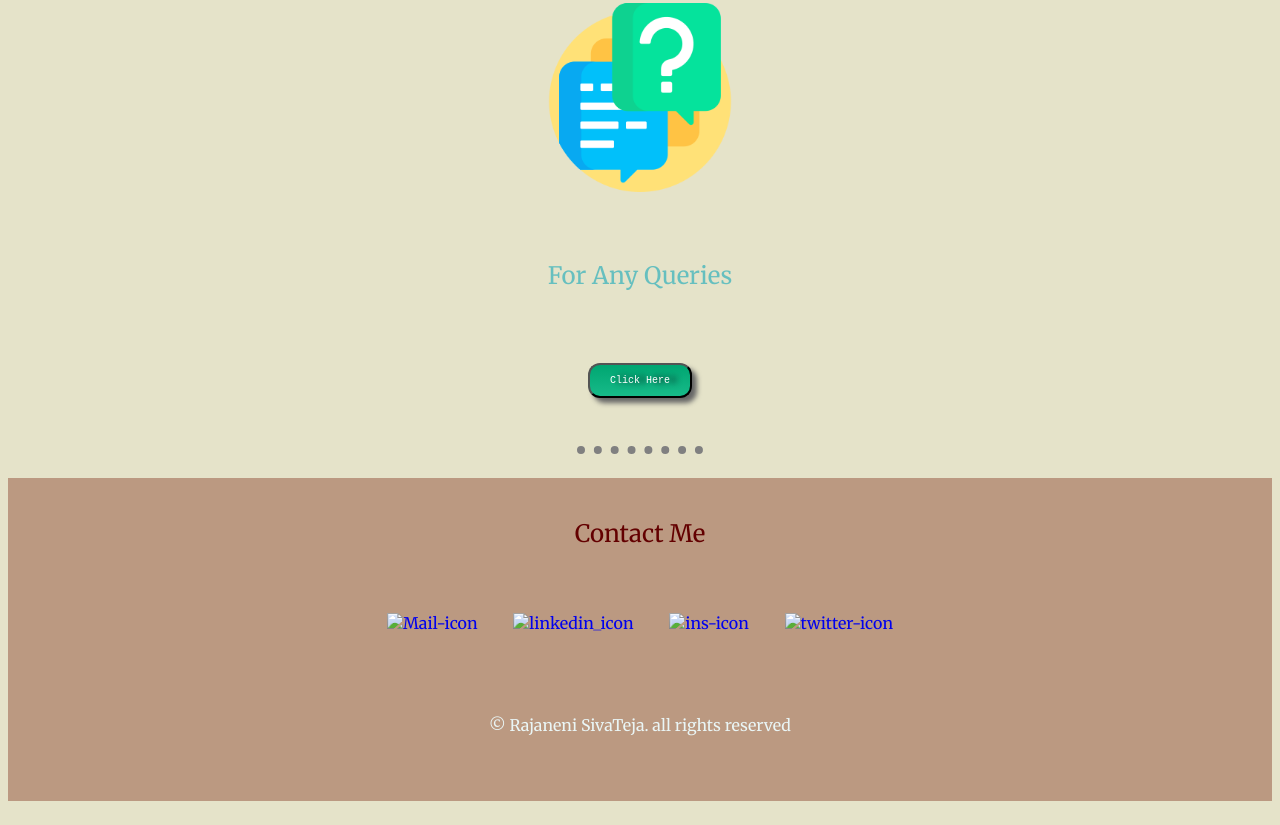
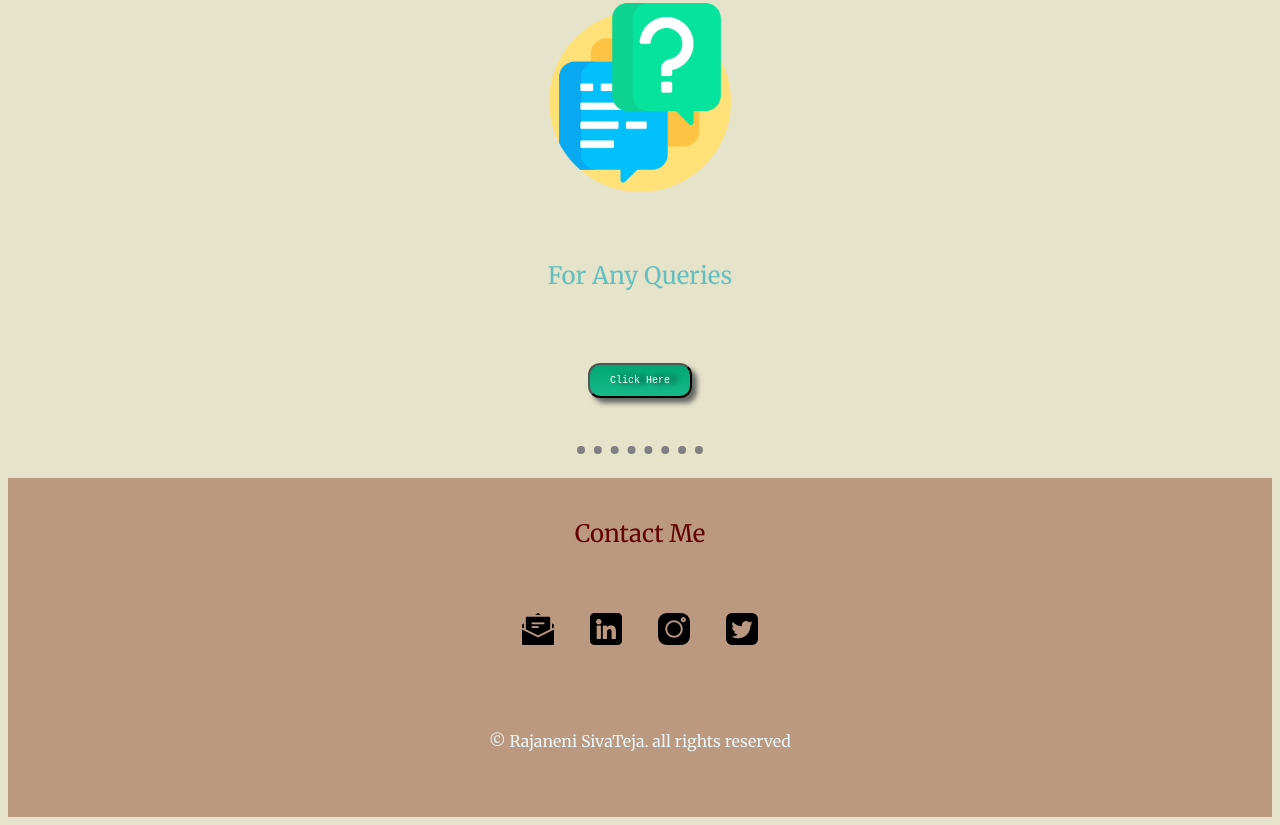
Before and after one commit to HerrMercurry/personalsite, a plain HTML site: page index.html in a window 1280 px wide. Shown: the part 2002-2827 px from the top of the page. Drawn offline with Linux system fonts and the light colour scheme; a web font is replaced by a local one.

Commit message:
Update index.html

```diff
--- a/index.html
+++ b/index.html
@@ -5,7 +5,7 @@
   <meta charset="utf-8">
   <title>Rajaneni SivaTeja</title>
   <link rel="icon" href="./favicon.ico">
-  <link rel="stylesheet" href="./styles.css">
+  <link rel="stylesheet" href="/styles.css">
   <link rel="preconnect" href="https://fonts.googleapis.com">
   <link rel="preconnect" href="https://fonts.gstatic.com" crossorigin>
   <link href="https://fonts.googleapis.com/css2?family=Merriweather&family=Sacramento&family=Stylish&family=Syne+Mono&display=swap" rel="stylesheet">
@@ -61,10 +61,10 @@
     <a name="contact">
       <h2 class="cm">Contact Me</h2>
     </a>
-    <a class="cu" href="mailto:srajaneni12@gmail.com" target="_blank"><img src="images/mail.png" alt="Mail-icon" /></a>
-    <a class="cu" href="https://www.linkedin.com/in/sivateja-rajaneni-276546173/" target="_blank"><img src="images/linkedin.png" alt="linkedin_icon" /></a>
-    <a class="cu" href="https://www.instagram.com/rajaneni_siva/" target="_blank"><img src="images/ins.png" alt="ins-icon" /></a>
-    <a class="cu" href="https://twitter.com/SRajaneni" target="_blank"><img src="images/twitter.png" alt="twitter-icon" /></a>
+    <a class="cu" href="mailto:srajaneni12@gmail.com" target="_blank"><img src="mail.png" alt="Mail-icon" /></a>
+    <a class="cu" href="https://www.linkedin.com/in/sivateja-rajaneni-276546173/" target="_blank"><img src="linkedin.png" alt="linkedin_icon" /></a>
+    <a class="cu" href="https://www.instagram.com/rajaneni_siva/" target="_blank"><img src="ins.png" alt="ins-icon" /></a>
+    <a class="cu" href="https://twitter.com/SRajaneni" target="_blank"><img src="twitter.png" alt="twitter-icon" /></a>
     <p class="cr1"> © Rajaneni SivaTeja. all rights reserved</p>
   </div>
 </body>
```
